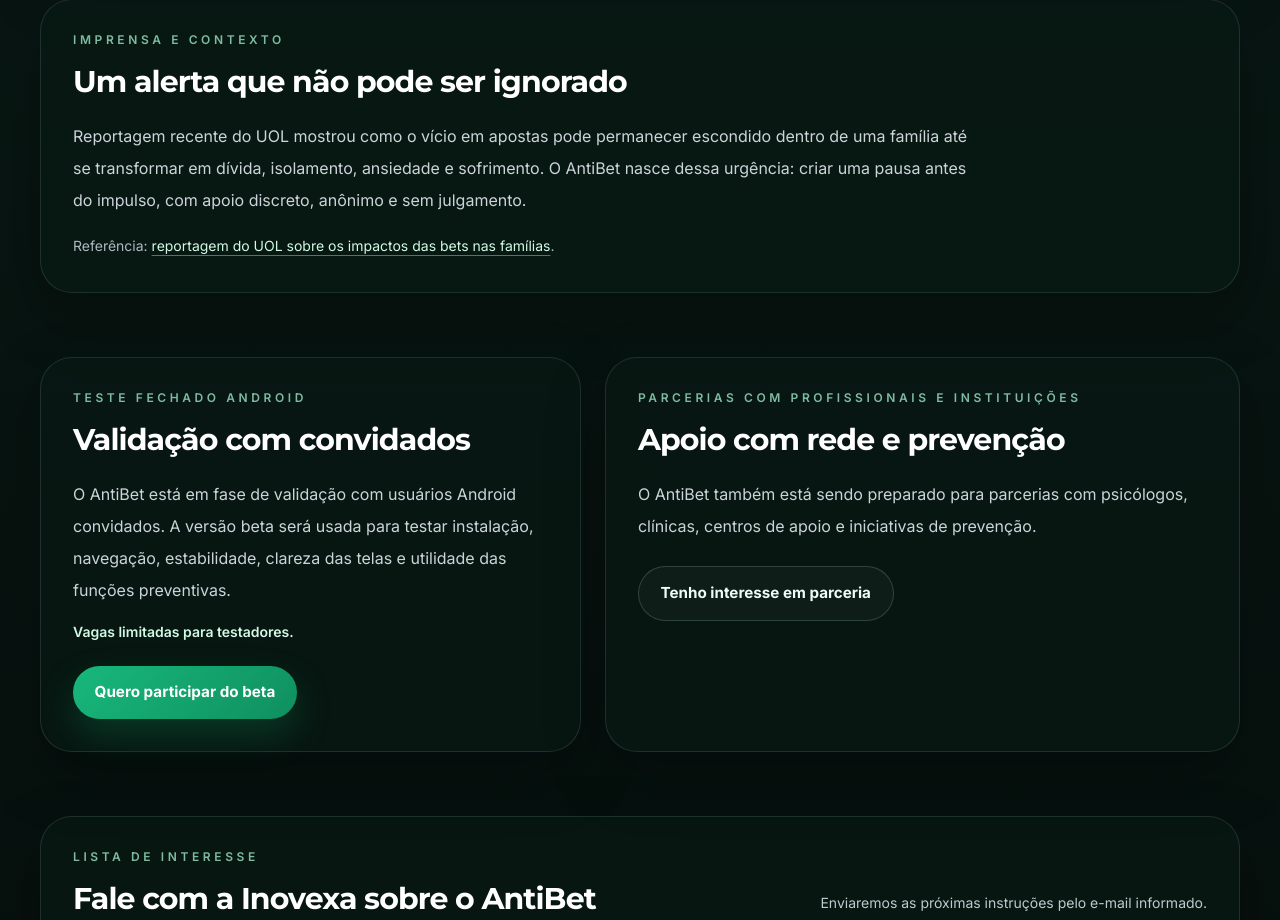
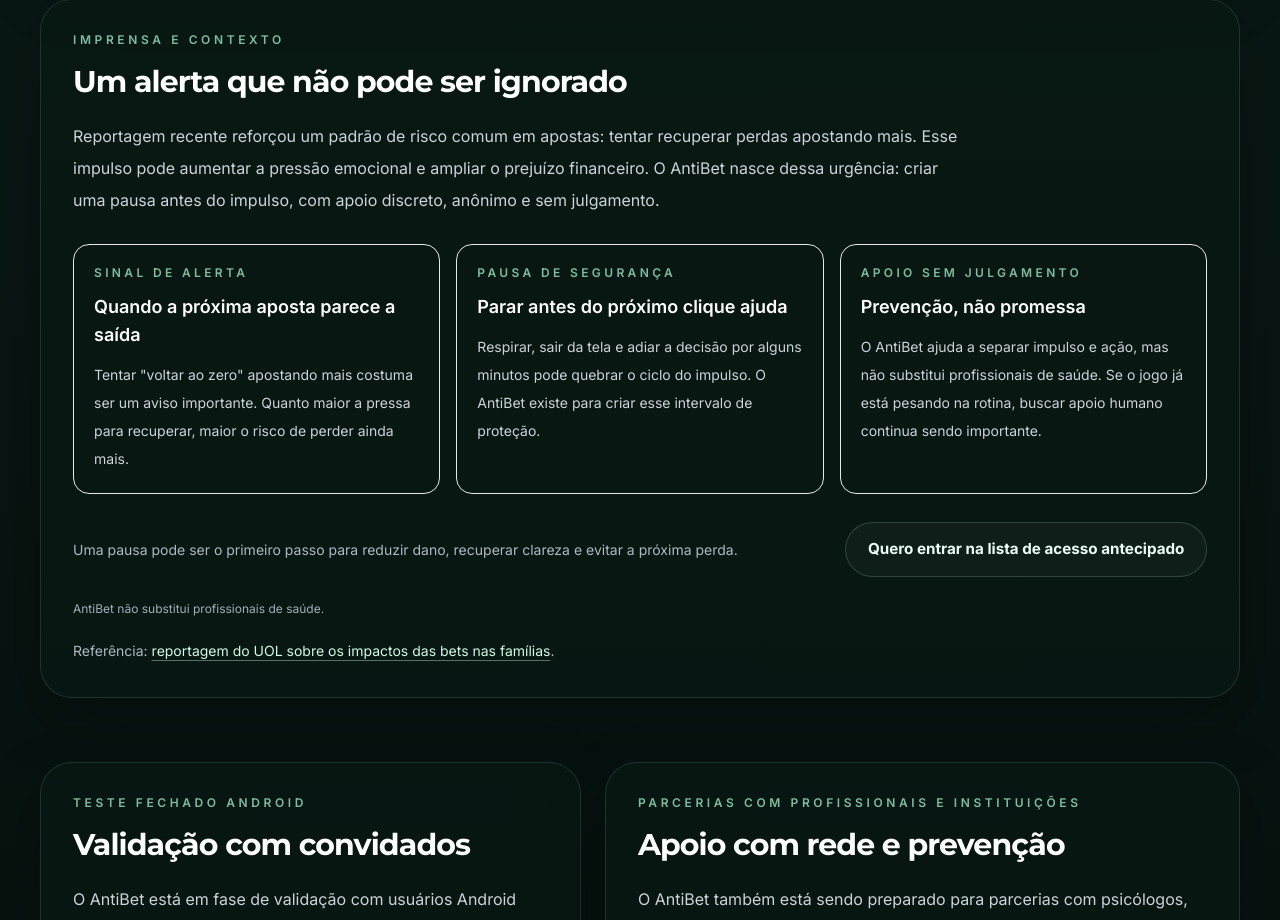
Before and after one commit to Adonispaiva/inovexa-site, a plain HTML site: page public/antibet/index.html in a window 1280 px wide. Shown: the part 2200-3120 px from the top of the page. Drawn offline with nearby package versions, Linux system fonts and the light colour scheme.

Commit message:
feat(antibet): add chasing-losses education section

```diff
--- a/public/antibet/index.html
+++ b/public/antibet/index.html
@@ -223,9 +223,9 @@
         <section class="hero-grid">
             <div class="mx-auto grid max-w-7xl gap-8 px-6 py-14 sm:px-8 sm:py-18 lg:grid-cols-[1.05fr_0.95fr] lg:px-10 lg:py-20">
                 <div class="flex flex-col justify-center">
-                    <div class="mb-6 w-fit max-w-full rounded-[1.6rem] border border-emerald-100/60 bg-[linear-gradient(135deg,rgba(241,255,250,0.92),rgba(221,253,242,0.84))] px-4 py-4 shadow-[0_18px_44px_rgba(9,91,70,0.10)] sm:px-5">
-                        <div class="logo-shell logo-shell--hero mx-auto flex w-fit items-center justify-center rounded-[1.4rem] px-6 py-5 sm:px-7 sm:py-6">
-                            <div class="relative h-[220px] w-[304px] sm:h-[276px] sm:w-[364px] lg:h-[308px] lg:w-[404px]">
+                    <div class="mb-6 w-full max-w-full rounded-[1.6rem] border border-emerald-100/60 bg-[linear-gradient(135deg,rgba(241,255,250,0.92),rgba(221,253,242,0.84))] px-4 py-4 shadow-[0_18px_44px_rgba(9,91,70,0.10)] sm:w-fit sm:px-5">
+                        <div class="logo-shell logo-shell--hero mx-auto flex w-full max-w-[304px] items-center justify-center rounded-[1.4rem] px-4 py-4 sm:w-fit sm:max-w-none sm:px-7 sm:py-6">
+                            <div class="relative h-[220px] w-full max-w-[272px] sm:h-[276px] sm:w-[364px] sm:max-w-none lg:h-[308px] lg:w-[404px]">
                                 <img src="/logo-antibet_transparente_cropped.png" alt="AntiBet" class="logo-img antibet-hero-logo-mark w-[232px] sm:w-[308px] lg:w-[340px]">
                             </div>
                         </div>
@@ -356,8 +356,38 @@
                 <p class="text-xs font-semibold uppercase tracking-[0.3em] text-emerald-200/75">Imprensa e contexto</p>
                 <h2 class="section-title mt-4 text-3xl font-bold text-white">Um alerta que não pode ser ignorado</h2>
                 <p class="mt-5 max-w-4xl text-base leading-8 text-slate-200/90">
-                    Reportagem recente do UOL mostrou como o vício em apostas pode permanecer escondido dentro de uma família até se transformar em dívida, isolamento, ansiedade e sofrimento. O AntiBet nasce dessa urgência: criar uma pausa antes do impulso, com apoio discreto, anônimo e sem julgamento.
+                    Reportagem recente reforçou um padrão de risco comum em apostas: tentar recuperar perdas apostando mais. Esse impulso pode aumentar a pressão emocional e ampliar o prejuízo financeiro. O AntiBet nasce dessa urgência: criar uma pausa antes do impulso, com apoio discreto, anônimo e sem julgamento.
                 </p>
+                <div class="mt-7 grid gap-4 lg:grid-cols-3">
+                    <div class="rounded-2xl border border-white/8 bg-white/4 p-5">
+                        <p class="text-xs font-semibold uppercase tracking-[0.28em] text-emerald-200/75">Sinal de alerta</p>
+                        <h3 class="mt-3 text-lg font-semibold text-white">Quando a próxima aposta parece a saída</h3>
+                        <p class="mt-3 text-sm leading-7 text-slate-200/90">
+                            Tentar "voltar ao zero" apostando mais costuma ser um aviso importante. Quanto maior a pressa para recuperar, maior o risco de perder ainda mais.
+                        </p>
+                    </div>
+                    <div class="rounded-2xl border border-white/8 bg-white/4 p-5">
+                        <p class="text-xs font-semibold uppercase tracking-[0.28em] text-emerald-200/75">Pausa de segurança</p>
+                        <h3 class="mt-3 text-lg font-semibold text-white">Parar antes do próximo clique ajuda</h3>
+                        <p class="mt-3 text-sm leading-7 text-slate-200/90">
+                            Respirar, sair da tela e adiar a decisão por alguns minutos pode quebrar o ciclo do impulso. O AntiBet existe para criar esse intervalo de proteção.
+                        </p>
+                    </div>
+                    <div class="rounded-2xl border border-white/8 bg-white/4 p-5">
+                        <p class="text-xs font-semibold uppercase tracking-[0.28em] text-emerald-200/75">Apoio sem julgamento</p>
+                        <h3 class="mt-3 text-lg font-semibold text-white">Prevenção, não promessa</h3>
+                        <p class="mt-3 text-sm leading-7 text-slate-200/90">
+                            O AntiBet ajuda a separar impulso e ação, mas não substitui profissionais de saúde. Se o jogo já está pesando na rotina, buscar apoio humano continua sendo importante.
+                        </p>
+                    </div>
+                </div>
+                <div class="mt-7 flex flex-col gap-3 sm:flex-row sm:items-center sm:justify-between">
+                    <p class="text-sm leading-7 text-slate-300/85">
+                        Uma pausa pode ser o primeiro passo para reduzir dano, recuperar clareza e evitar a próxima perda.
+                    </p>
+                    <a href="#interesse" class="secondary-cta w-fit">Quero entrar na lista de acesso antecipado</a>
+                </div>
+                <p class="mt-5 text-xs leading-6 text-slate-300/80">AntiBet não substitui profissionais de saúde.</p>
                 <p class="mt-4 text-sm leading-7 text-slate-300/85">
                     Referência: <a href="https://noticias.uol.com.br/cotidiano/ultimas-noticias/2026/06/23/nunca-contou-ele-escondia-vicio-em-apostas-e-divida-de-r-15-milhao.ghtm" class="text-emerald-100 underline decoration-emerald-100/40 underline-offset-4" target="_blank" rel="noreferrer noopener">reportagem do UOL sobre os impactos das bets nas famílias</a>.
                 </p>
```
